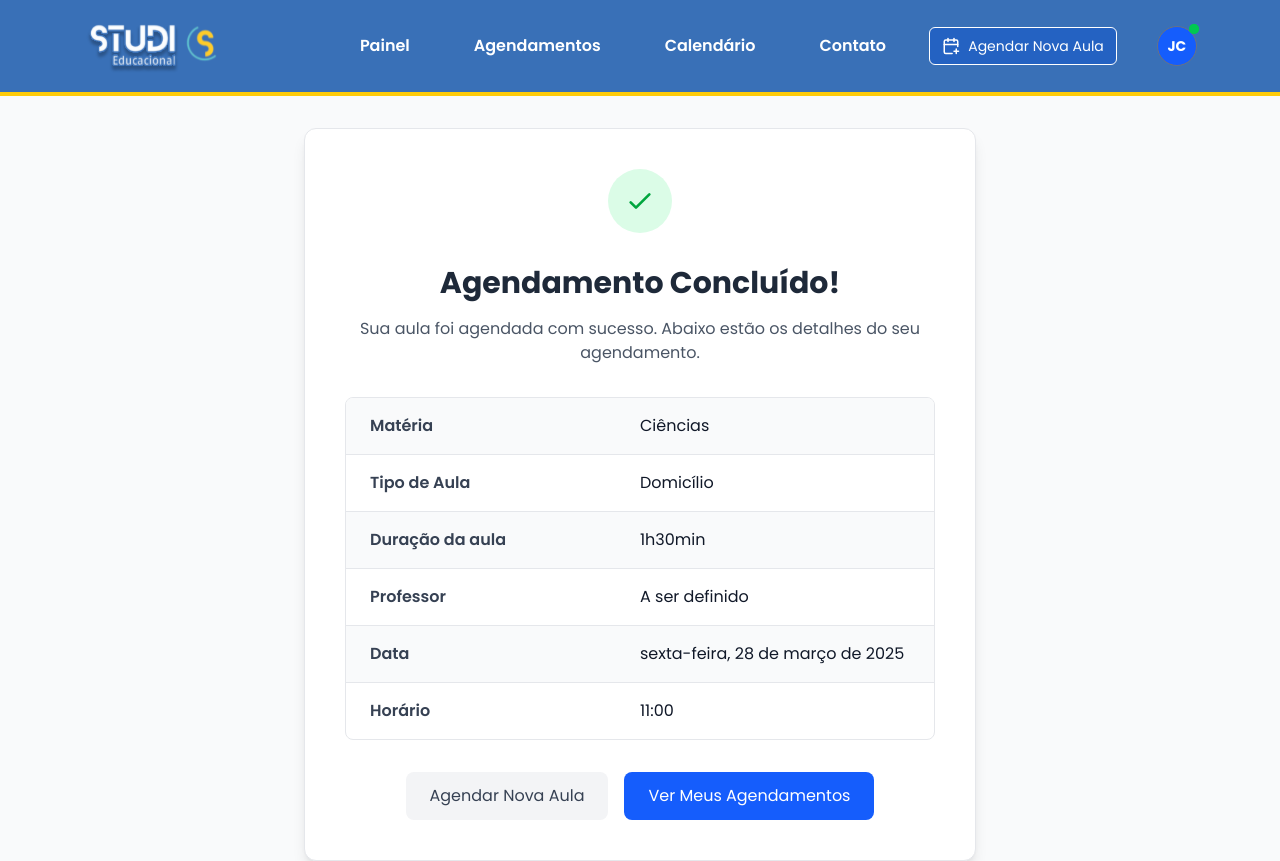
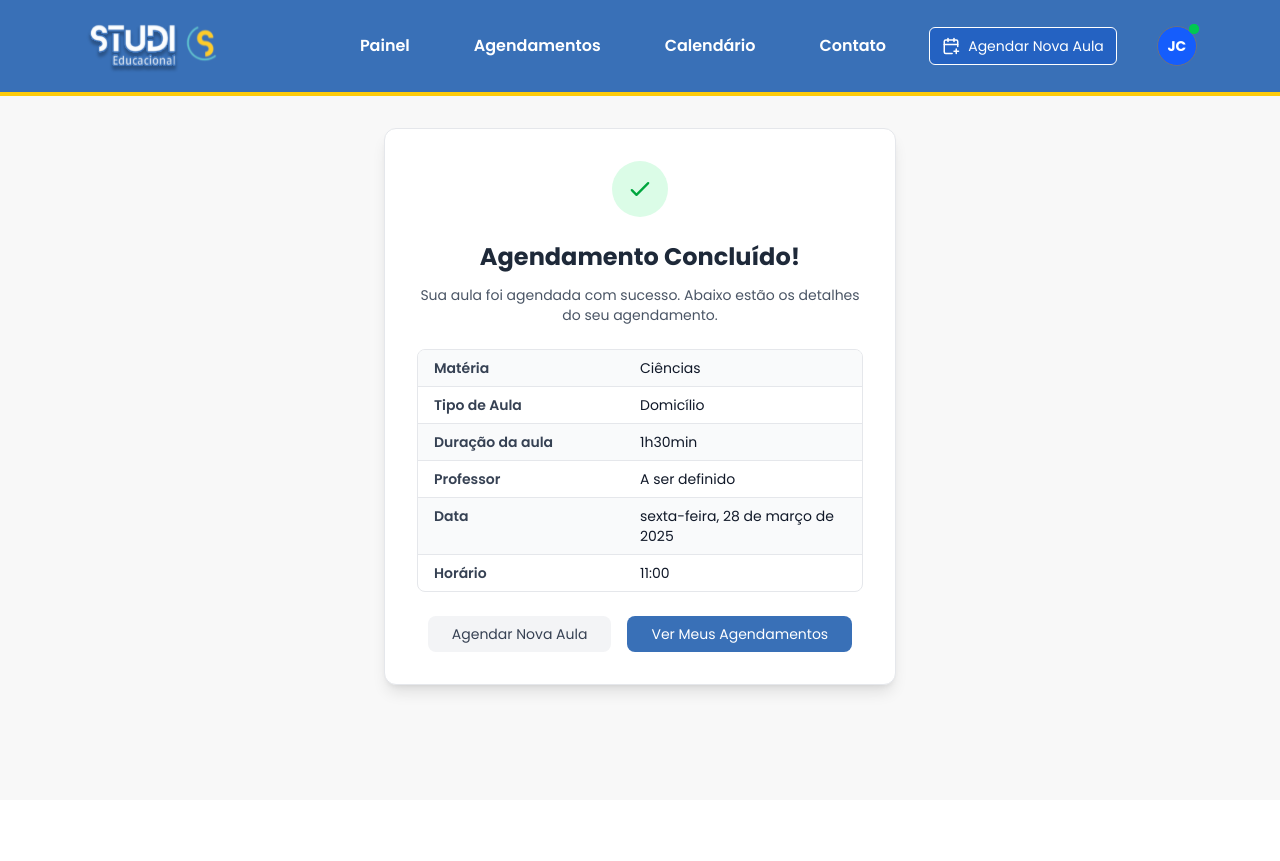
Before and after one commit to Studi-Grupo3/Front-End, a React (Vite) app: page /aluno/concluido in a window 1280 px wide. After the commit the page ends 800 px from the top, so only its background shows below. Built offline with nearby package versions, Linux system fonts and the light colour scheme; no server answers; sample sign-in values are in the browser's storage.

Commit message:
fix: ui corrections in confirmedPaid

```diff
--- a/package.json
+++ b/package.json
@@ -13,6 +13,7 @@
     "@fontsource/quicksand": "^5.2.6",
     "@heroicons/react": "^2.2.0",
     "@tailwindcss/vite": "^4.1.0",
+    "chart.js": "^4.4.9",
     "@tanstack/react-query": "^5.74.7",
     "axios": "^1.9.0",
     "date-fns": "^4.1.0",
--- a/src/pages/ConfirmedPayment.jsx
+++ b/src/pages/ConfirmedPayment.jsx
@@ -6,14 +6,24 @@ const AgendamentoConcluido = () => {
   const nav = useNavigate();
 
   return (
-    <>
+    // Container que ocupa a altura mínima da tela e organiza Navbar + conteúdo
+    <div className="flex flex-col min-h-screen">
+      {/* Navbar no topo */}
       <NavbarPanel />
-      <div className="min-h-[calc(100vh-4rem)] flex items-start justify-center bg-gray-50 pt-8">
-        <div className="bg-white border border-gray-200 rounded-xl shadow-lg p-10 w-full max-w-2xl text-center">
-          <div className="flex justify-center mb-8">
-            <div className="w-16 h-16 rounded-full bg-green-100 flex items-center justify-center">
+      {/*
+        Main ocupa todo o espaço restante após a Navbar.
+        bg-[#f8f8f8] preenche o fundo cinza;
+        pt-8 e pb-8 para espaçamento vertical do conteúdo;
+        border-t-4 com cor personalizada para a borda superior amarela.
+      */}
+      <main className="flex-1 flex items-start justify-center bg-[#f8f8f8] pt-8 pb-8">
+        {/* Card centralizado horizontalmente e alinhado verticalmente conforme items-start */}
+        <div className="bg-white border border-gray-200 rounded-xl shadow-lg p-8 w-full max-w-lg text-center">
+          {/* Ícone de check */}
+          <div className="flex justify-center mb-6">
+            <div className="w-14 h-14 rounded-full bg-green-100 flex items-center justify-center">
               <svg
-                className="w-8 h-8 text-green-600"
+                className="w-7 h-7 text-green-600"
                 fill="none"
                 stroke="currentColor"
                 strokeWidth="2"
@@ -23,56 +33,62 @@ const AgendamentoConcluido = () => {
               </svg>
             </div>
           </div>
-          <h2 className="text-3xl font-bold text-gray-800 mb-4">Agendamento Concluído!</h2>
-          <p className="text-base text-gray-600 mb-8">
+
+          {/* Título e descrição */}
+          <h2 className="text-2xl font-bold text-gray-800 mb-3">Agendamento Concluído!</h2>
+          <p className="text-sm text-gray-600 mb-6">
             Sua aula foi agendada com sucesso. Abaixo estão os detalhes do seu agendamento.
           </p>
-          <div className="border border-gray-200 rounded-lg overflow-hidden mb-8">
-            <dl className="divide-y divide-gray-200 text-base text-left">
-              <div className="grid grid-cols-1 sm:grid-cols-2 bg-gray-50 px-6 py-4">
+
+          {/* Detalhes em <dl> */}
+          <div className="border border-gray-200 rounded-lg overflow-hidden mb-6">
+            <dl className="divide-y divide-gray-200 text-sm text-left">
+              <div className="grid grid-cols-1 sm:grid-cols-2 bg-gray-50 px-4 py-2">
                 <dt className="font-semibold text-gray-700">Matéria</dt>
-                <dd className="text-gray-900 sm:mt-0 mt-1">Ciências</dd>
+                <dd className="text-gray-900 mt-1 sm:mt-0">Ciências</dd>
               </div>
-              <div className="grid grid-cols-1 sm:grid-cols-2 px-6 py-4">
+              <div className="grid grid-cols-1 sm:grid-cols-2 px-4 py-2">
                 <dt className="font-semibold text-gray-700">Tipo de Aula</dt>
-                <dd className="text-gray-900 sm:mt-0 mt-1">Domicílio</dd>
+                <dd className="text-gray-900 mt-1 sm:mt-0">Domicílio</dd>
               </div>
-              <div className="grid grid-cols-1 sm:grid-cols-2 bg-gray-50 px-6 py-4">
+              <div className="grid grid-cols-1 sm:grid-cols-2 bg-gray-50 px-4 py-2">
                 <dt className="font-semibold text-gray-700">Duração da aula</dt>
-                <dd className="text-gray-900 sm:mt-0 mt-1">1h30min</dd>
+                <dd className="text-gray-900 mt-1 sm:mt-0">1h30min</dd>
               </div>
-              <div className="grid grid-cols-1 sm:grid-cols-2 px-6 py-4">
+              <div className="grid grid-cols-1 sm:grid-cols-2 px-4 py-2">
                 <dt className="font-semibold text-gray-700">Professor</dt>
-                <dd className="text-gray-900 sm:mt-0 mt-1">A ser definido</dd>
+                <dd className="text-gray-900 mt-1 sm:mt-0">A ser definido</dd>
               </div>
-              <div className="grid grid-cols-1 sm:grid-cols-2 bg-gray-50 px-6 py-4">
+              <div className="grid grid-cols-1 sm:grid-cols-2 bg-gray-50 px-4 py-2">
                 <dt className="font-semibold text-gray-700">Data</dt>
-                <dd className="text-gray-900 sm:mt-0 mt-1">sexta-feira, 28 de março de 2025</dd>
+                <dd className="text-gray-900 mt-1 sm:mt-0">sexta-feira, 28 de março de 2025</dd>
               </div>
-              <div className="grid grid-cols-1 sm:grid-cols-2 px-6 py-4">
+              <div className="grid grid-cols-1 sm:grid-cols-2 px-4 py-2">
                 <dt className="font-semibold text-gray-700">Horário</dt>
-                <dd className="text-gray-900 sm:mt-0 mt-1">11:00</dd>
+                <dd className="text-gray-900 mt-1 sm:mt-0">11:00</dd>
               </div>
             </dl>
           </div>
+
+          {/* Botões de ação */}
           <div className="flex flex-col sm:flex-row justify-center gap-4">
             <button
               onClick={() => nav("/Class-Details")}
-              className="px-6 py-3 text-base bg-gray-100 rounded-lg text-gray-700 hover:bg-gray-200"
+              className="px-6 py-2 text-sm bg-gray-100 rounded-lg text-gray-700 hover:bg-gray-200 transition"
             >
               Agendar Nova Aula
             </button>
 
             <button
               onClick={() => nav("/meus-agendamentos")}
-              className="px-6 py-3 text-base bg-blue-600 rounded-lg text-white hover:bg-blue-700"
+              className="px-6 py-2 text-sm bg-[#3970B7] rounded-lg text-white hover:bg-[#2e5a94] transition"
             >
               Ver Meus Agendamentos
             </button>
           </div>
         </div>
-      </div>
-    </>
+      </main>
+    </div>
   );
 };
 
--- a/src/pages/RegisterPage.jsx
+++ b/src/pages/RegisterPage.jsx
@@ -44,7 +44,7 @@ const RegisterPage = () => {
       });
 
       setTimeout(() => {
-        navigate('/logar');
+        navigate('/entrar');
       }, 2000);
     } catch (err) {
       console.error("Erro ao tentar cadastrar:", err);
--- a/src/routes/AppRouter.jsx
+++ b/src/routes/AppRouter.jsx
@@ -35,7 +35,7 @@ export const AppRouter = () => {
     <Router>
       <Routes>
         {/* ROTAS PÚBLICAS */}
-        <Route path="/logar" element={<LoginPage />} />
+        <Route path="/entrar" element={<LoginPage />} />
         <Route path="/" element={<HomePage />} />
         <Route path="/cadastrar" element={<RegisterPage />} />
         <Route path="/redefinir-senha" element={<EmailVerificationPage />} />
--- a/vite.config.js
+++ b/vite.config.js
@@ -4,8 +4,11 @@ import tailwindcss from '@tailwindcss/vite'
 
 // https://vite.dev/config/
 export default defineConfig({
-  plugins:
-  [react(),
-  tailwindcss(),
+  plugins: [
+    react(),
+    tailwindcss(),
   ],
+  server: {
+    host: '0.0.0.0',
+  },
 })
```
Also changed, not shown: 1 other file (tests, documents, lock files or other folders).
